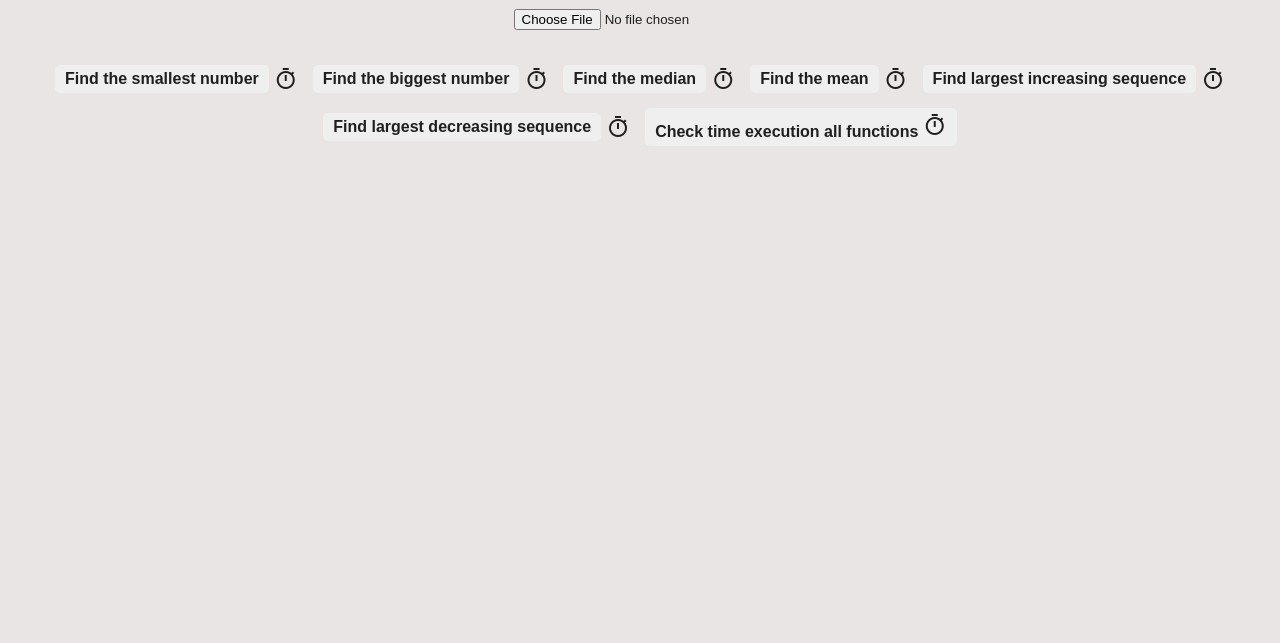
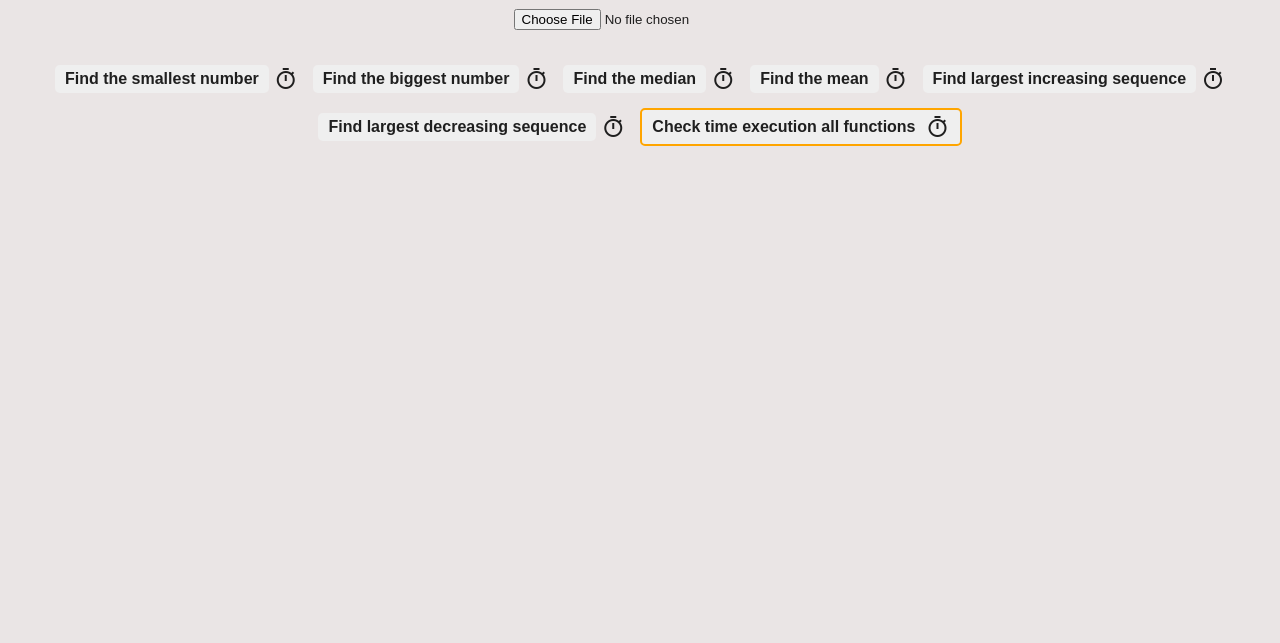
Before and after one commit to TomaVadim/number-metrics-tool, a website built with Vite: page index.html in a window 1280 px wide. Shown: the part 277-920 px from the top of the page. Built offline with nearby package versions, Linux system fonts and the light colour scheme; files whose address does not match are found by name.

Commit message:
chore: add styles

```diff
--- a/src/style.css
+++ b/src/style.css
@@ -122,6 +122,9 @@ body {
 }
 
 .btn {
+  display: inline-flex;
+  align-items: center;
+  gap: 10px;
   padding: 5px 10px;
   border: none;
   border-radius: 5px;
@@ -129,6 +132,10 @@ body {
   font-weight: bold;
   cursor: pointer;
   transition: all 0.3s ease-in-out;
+}
+
+.highlight {
+  border: 2px solid orange;
 }
 
 #result {
```
